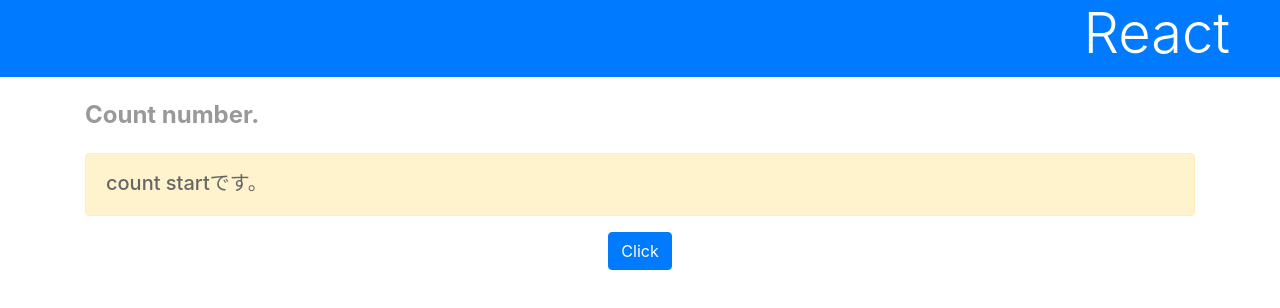
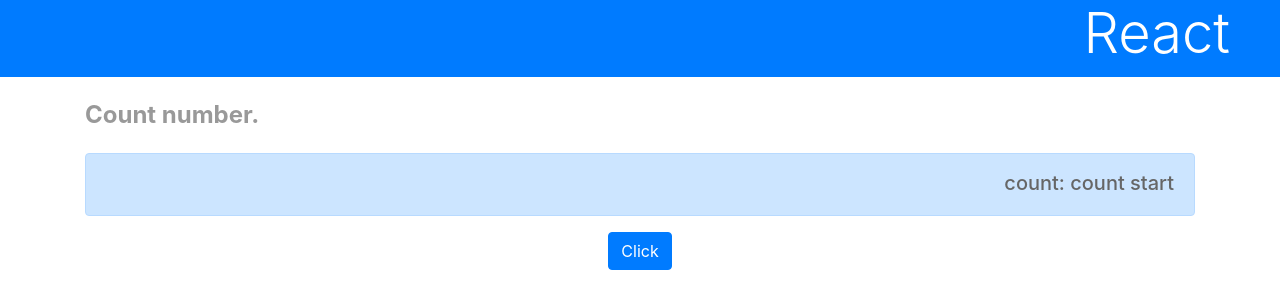
Before and after one commit to iyo-27/Reactraining, a React (Create React App) app: page / in a window 1280 px wide. Shown: the top 308 px of the page. Built offline with nearby package versions, Linux system fonts and the light colour scheme.

Commit message:
ステートを表示をのやつ間違えてた！！

```diff
--- a/src/App.js
+++ b/src/App.js
@@ -31,7 +31,7 @@
         <h1 className='bg-primary text-white display-4'>React</h1>
         <div className='container'>
           <p className='subtitle'>{this.title}</p>
-          {this.flg ?
+          {this.state.flg ?
             <div className='alert alert-primary text-right'>
               <p className='h5'>count: {this.state.msg}</p>
             </div>
```
